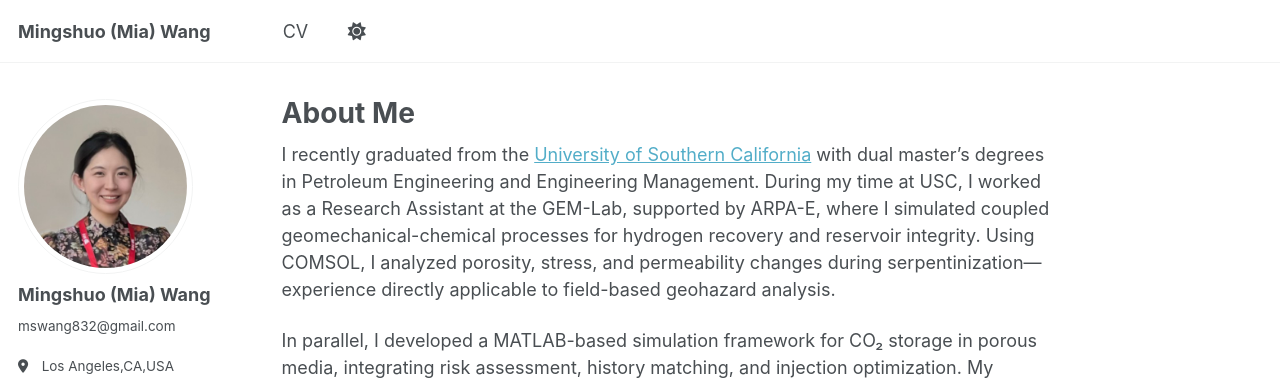
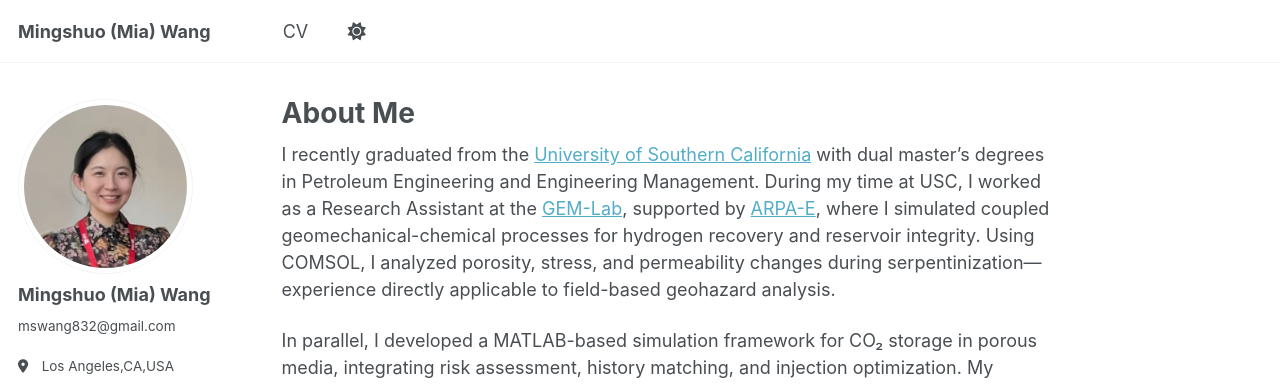
Before and after one commit to Miawang32/Miawang32.github.io, a Jekyll site: the page built from _pages/about.md, in a window 1280 px wide and 900 px high. Shown: the top 384 px of the window. Built offline with Jekyll 4.4.1, drawn with Linux system fonts in a browser that asks for light colours; a script that is not in the unit is left out; part of the change alters nothing that is shown.

```diff
--- a/_pages/about.md
+++ b/_pages/about.md
@@ -7,7 +7,7 @@ redirect_from:
   - /about.html
 ---
 
-I recently graduated from the [University of Southern California](https://www.usc.edu/) with dual master’s degrees in Petroleum Engineering and Engineering Management. During my time at USC, I worked as a Research Assistant at the GEM-Lab, supported by ARPA-E, where I simulated coupled geomechanical-chemical processes for hydrogen recovery and reservoir integrity. Using COMSOL, I analyzed porosity, stress, and permeability changes during serpentinization—experience directly applicable to field-based geohazard analysis.
+I recently graduated from the [University of Southern California](https://www.usc.edu/) with dual master’s degrees in Petroleum Engineering and Engineering Management. During my time at USC, I worked as a Research Assistant at the [GEM-Lab](https://gemlab.usc.edu/), supported by [ARPA-E](https://arpa-e.energy.gov/), where I simulated coupled geomechanical-chemical processes for hydrogen recovery and reservoir integrity. Using COMSOL, I analyzed porosity, stress, and permeability changes during serpentinization—experience directly applicable to field-based geohazard analysis.
 
 In parallel, I developed a MATLAB-based simulation framework for CO₂ storage in porous media, integrating risk assessment, history matching, and injection optimization. My engineering background also includes national-level CAD design awards, renewable energy project coordination, and field experience across water treatment, QA, and gas processing with companies like KEM Energy, Champion Asia, and SINOPEC.
 
```
